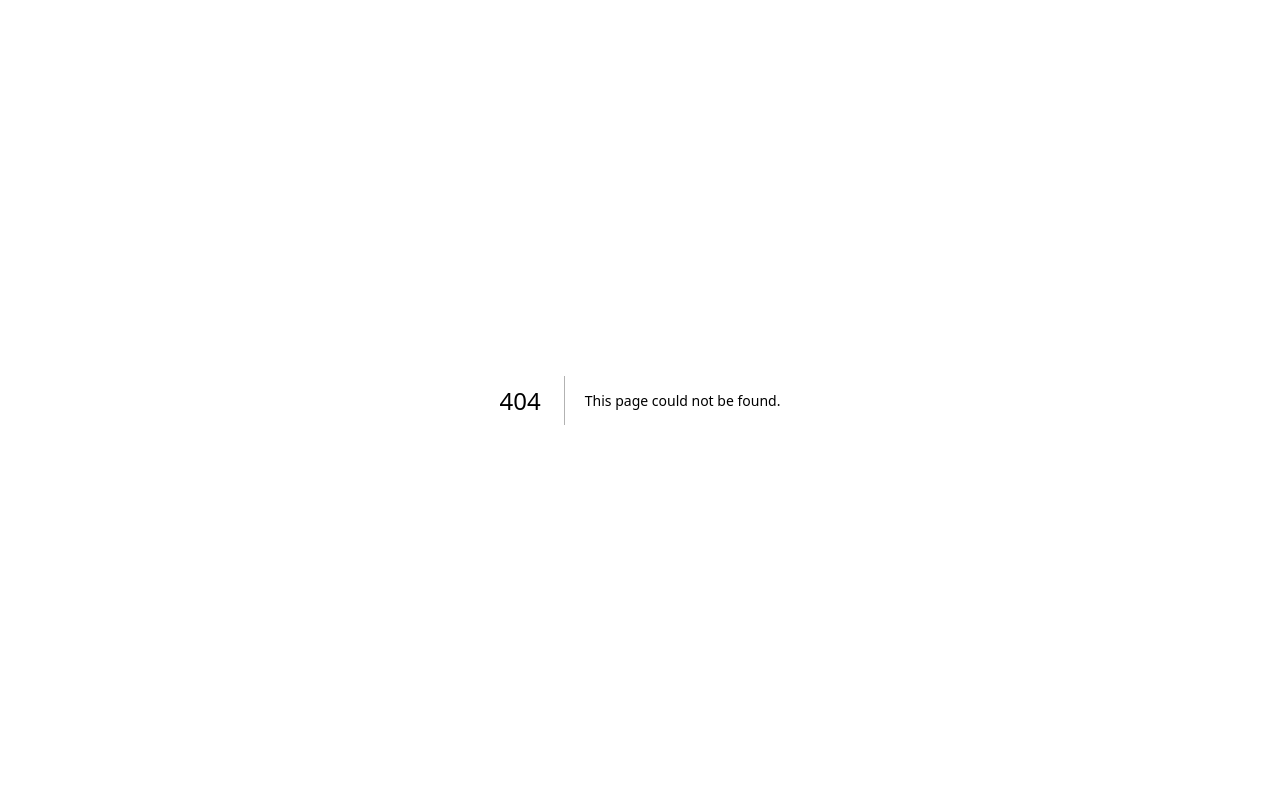
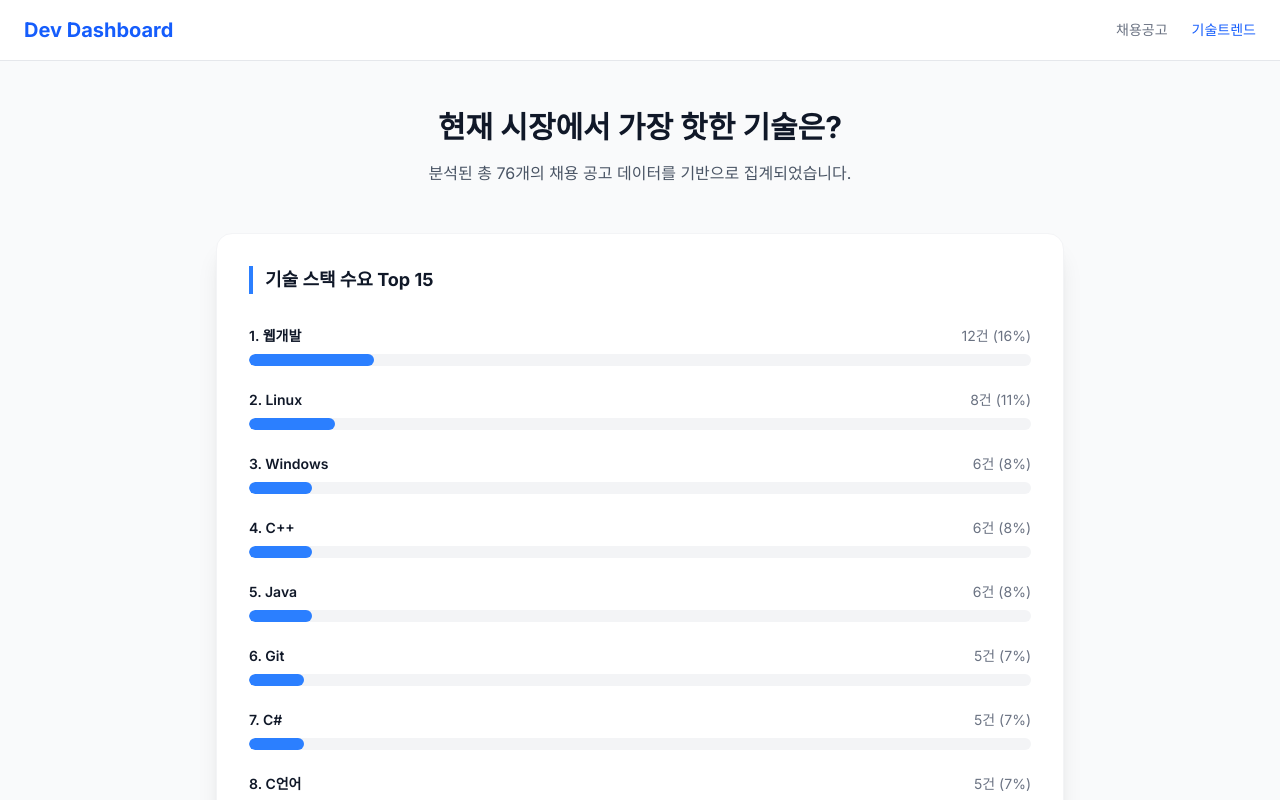
Before and after one commit to welchs1423/Dev-Dashboard, a Next.js app: page /trend in a window 1280 px wide. Before the commit this address had no page. Shown: the top 800 px of the page. Built offline with nearby package versions, Linux system fonts and the light colour scheme.

Commit message:
feat: 기술 트렌드 통계 페이지 추가

```diff
--- a/app/globals.css
+++ b/app/globals.css
@@ -1 +1,2 @@
 @import "tailwindcss";
+@custom-variant dark (&:is(.dark *));
--- a/app/tailwind.config.ts
+++ /dev/null
@@ -1,20 +0,0 @@
-import type { Config } from "tailwindcss";
-
-const config: Config = {
-  darkMode: 'class',
-  content: [
-    "./pages/**/*.{js,ts,jsx,tsx,mdx}",
-    "./components/**/*.{js,ts,jsx,tsx,mdx}",
-    "./app/**/*.{js,ts,jsx,tsx,mdx}",
-  ],
-  theme: {
-    extend: {
-      colors: {
-        background: "var(--background)",
-        foreground: "var(--foreground)",
-      },
-    },
-  },
-  plugins: [],
-};
-export default config;
--- /dev/null
+++ b/app/trend/page.tsx
@@ -0,0 +1,97 @@
+"use client";
+
+import { useState, useEffect } from 'react';
+import Link from 'next/link';
+
+interface Job {
+  id: string;
+  company: string;
+  title: string;
+  skills: string[];
+  url: string;
+}
+
+interface SkillStat {
+  name: string;
+  count: number;
+  percentage: number;
+}
+
+export default function TrendPage() {
+  const [stats, setStats] = useState<SkillStat[]>([]);
+  const [totalJobs, setTotalJobs] = useState(0);
+
+  useEffect(() => {
+    fetch('/jobs_data.json')
+      .then((res) => res.json())
+      .then((data: Job[]) => {
+        setTotalJobs(data.length);
+        const counts: Record<string, number> = {};
+        data.forEach(job => {
+          job.skills?.forEach(skill => {
+            counts[skill] = (counts[skill] || 0) + 1;
+          });
+        });
+
+        const sortedStats = Object.entries(counts)
+          .map(([name, count]) => ({
+            name,
+            count,
+            percentage: Math.round((count / data.length) * 100)
+          }))
+          .sort((a, b) => b.count - a.count)
+          .slice(0, 15); // 상위 15개만 표시
+
+        setStats(sortedStats);
+      });
+  }, []);
+
+  return (
+    <div className="min-h-screen bg-gray-50 dark:bg-gray-900 text-gray-900 dark:text-gray-100 transition-colors duration-200">
+      <header className="bg-white dark:bg-gray-800 border-b border-gray-200 dark:border-gray-700 px-6 py-4 sticky top-0 z-10">
+        <div className="max-w-7xl mx-auto flex justify-between items-center">
+          <Link href="/" className="text-xl font-bold text-blue-600 dark:text-blue-400">Dev Dashboard</Link>
+          <nav className="flex gap-6 text-sm font-medium">
+            <Link href="/" className="text-gray-500 dark:text-gray-400 hover:text-blue-600">채용공고</Link>
+            <Link href="/trend" className="text-blue-600 dark:text-blue-400">기술트렌드</Link>
+          </nav>
+        </div>
+      </header>
+
+      <main className="max-w-4xl mx-auto px-6 py-12">
+        <section className="text-center mb-12">
+          <h2 className="text-3xl font-bold mb-4">현재 시장에서 가장 핫한 기술은?</h2>
+          <p className="text-gray-600 dark:text-gray-400">분석된 총 {totalJobs}개의 채용 공고 데이터를 기반으로 집계되었습니다.</p>
+        </section>
+
+        <div className="bg-white dark:bg-gray-800 rounded-2xl shadow-xl border border-gray-100 dark:border-gray-700 p-8">
+          <h3 className="text-lg font-bold mb-8 border-l-4 border-blue-500 pl-3">기술 스택 수요 Top 15</h3>
+
+          <div className="space-y-6">
+            {stats.map((skill, index) => (
+              <div key={skill.name} className="group">
+                <div className="flex justify-between text-sm mb-2">
+                  <span className="font-semibold">{index + 1}. {skill.name}</span>
+                  <span className="text-gray-500">{skill.count}건 ({skill.percentage}%)</span>
+                </div>
+                <div className="w-full bg-gray-100 dark:bg-gray-700 rounded-full h-3 overflow-hidden">
+                  <div
+                    className="bg-blue-500 dark:bg-blue-400 h-full rounded-full transition-all duration-1000 ease-out"
+                    style={{ width: `${skill.percentage}%` }}
+                  ></div>
+                </div>
+              </div>
+            ))}
+          </div>
+        </div>
+
+        <div className="mt-8 p-6 bg-blue-50 dark:bg-blue-900/20 rounded-xl border border-blue-100 dark:border-blue-800 text-sm leading-relaxed">
+          <p className="text-blue-800 dark:text-blue-300">
+            💡 <strong>인사이트:</strong> 현재 주니어 채용 시장에서는 <strong>{stats[0]?.name}</strong>의 요구 비중이 가장 높습니다.
+            관련 기술 스택인 {stats.slice(1, 4).map(s => s.name).join(', ')} 등을 함께 학습하는 것이 취업 경쟁력 확보에 유리할 수 있습니다.
+          </p>
+        </div>
+      </main>
+    </div>
+  );
+}
```
